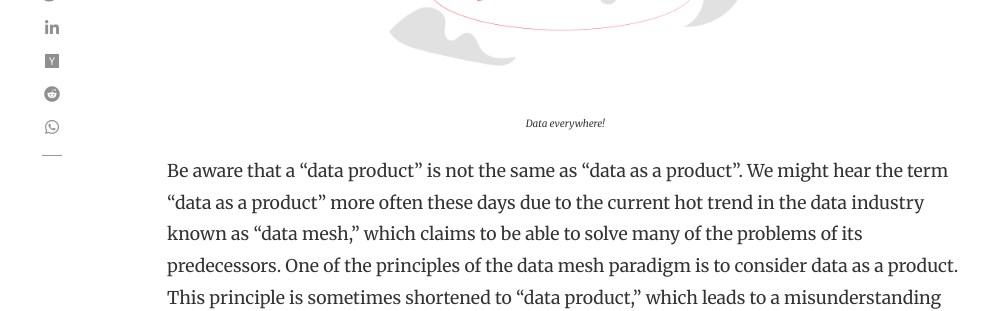
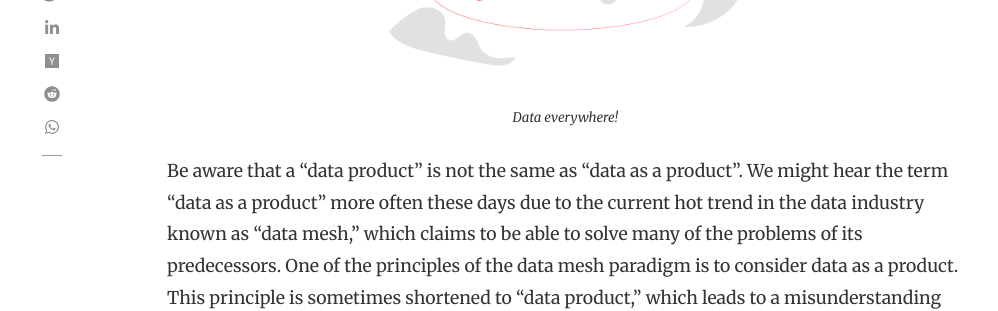
Before and after one commit to SenthilNayagan/senthilnayagan.github.io, a Jekyll site: the page built from _posts/data-management/data-engineering/concepts/2022-08-02-data-product-vs-data-as-a-product.markdown, in a window 1280 px wide and 900 px high, scrolled down 1879 px. Shown: the part 150-461 px from the top of the window, without its empty margins (118-1116 px from the left). Built offline with Jekyll 4.4.1, drawn with Linux system fonts in a browser that asks for light colours; nearby versions of some CDN libraries; comment, search, counter and statistics services are not loaded.

Commit message:
Minor changed

```diff
--- a/_config.yml
+++ b/_config.yml
@@ -36,7 +36,7 @@ jekyll-archives:
     category: '/category/:name/'
 
 # Pagination
-paginate: 6
+paginate: 12
 paginate_path: /page:num/
 
 # Other
--- a/_posts/data-management/data-engineering/concepts/2022-08-02-data-product-vs-data-as-a-product.markdown
+++ b/_posts/data-management/data-engineering/concepts/2022-08-02-data-product-vs-data-as-a-product.markdown
@@ -16,7 +16,7 @@ We live in a world full of data, but how can we best use it? It should come as n
 
 |![Worlf full of data!](/assets/images/posts/world-full-of-data.jpg)|
 |:-:|
-|<sub><sup>*Data everywhere!*</sup></sub>|<br/><br/>
+|<sup>*Data everywhere!*</sup>|<br/><br/>
 
 Be aware that a "data product" is not the same as "data as a product". We might hear the term "data as a product" more often these days due to the current hot trend in the data industry known as "data mesh," which claims to be able to solve many of the problems of its predecessors. One of the principles of the data mesh paradigm is to consider data as a product. This principle is sometimes shortened to "data product," which leads to a misunderstanding between data product and data as a product.
 
```
